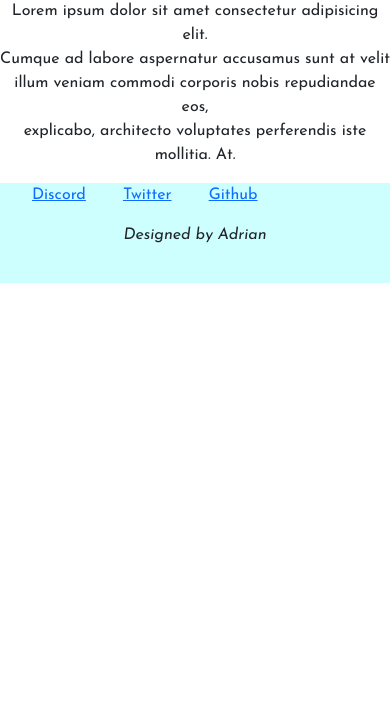
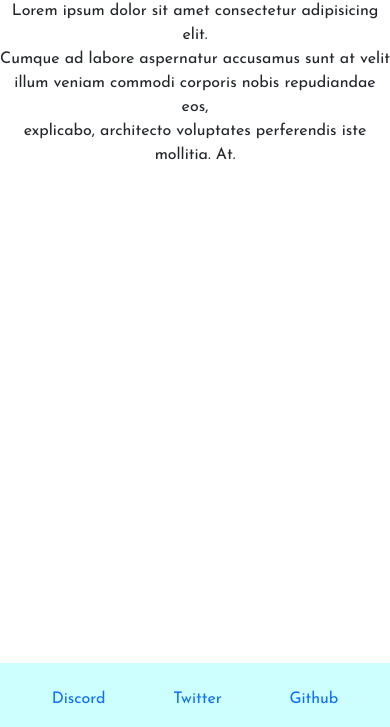
Before and after one commit to AdrianAddesso/PF-WebDev-Adrian-Addesso, a plain HTML site: page page/case1.html in a window 390 px wide. Shown: the part 117-844 px from the top of the page. Drawn offline with nearby package versions, Linux system fonts and the light colour scheme.

Commit message:
Implement responsive Footer Component in all pages

```diff
--- a/page/case1.html
+++ b/page/case1.html
@@ -54,8 +54,6 @@
                  </div>
              </div>
          </nav>
-
-
      <!--Case Description-->
          <main>
              <h1>Caso 1</h1>
@@ -63,18 +61,18 @@
          </main>
      <!--Footer-->
          <footer>
-             <!--Socials-->
-             <div>
-                 <ul class=".footer-ul-position">
-                     <li><a href="https://www.discord.com">Discord</a></li>
-                     <li><a href="https://www.Twitter.com">Twitter</a></li>
-                     <li><a href="https://www.Github.com">Github</a></li>
+             <!--Social Media links-->
+             <ul class="nav justify-content-evenly fixed-bottom">
+                 <li class="nav-item">
+                     <a class="nav-link" href="https://www.discord.com">Discord</a>
+                 </li>
+                 <li class="nav-item">
+                     <a class="nav-link " href="https://www.twitter.com">Twitter</a>
+                 </li>
+                 <li class="nav-item">
+                     <a class="nav-link" href="https://www.Github.com">Github</a>
+                 </li>
              </ul>
-             </div>
-            <!--Trademark-->
-             <div>
-                 <p>Designed by Adrian</p>
-             </div>
          </footer>
      <!--BS script declaration-->
          <script src="https://cdn.jsdelivr.net/npm/bootstrap@5.3.2/dist/js/bootstrap.bundle.min.js" integrity="sha384-C6RzsynM9kWDrMNeT87bh95OGNyZPhcTNXj1NW7RuBCsyN/o0jlpcV8Qyq46cDfL" crossorigin="anonymous"></script>
--- a/style.css
+++ b/style.css
@@ -80,22 +80,16 @@
     color: #212529;
 }
 /*Footer*/
-footer {
-    width: 100%;
-    height: 100px;
+.nav{
+    font-family: "josefin";
     background-color: #00ffff32;
-    font-family: "josefin";
+    padding-top: 0.5rem;
 }
-footer ul li {
-    list-style: none;
-    display: inline;
-    margin-right: 2rem;
-}
-.footer-ul-position{
-    display:inline;
-}
-footer p{
-    font-family: "josefin-italic"
+/*.fixed-bottom {
+    z-index:auto ;
+}*/
+.nav-link-color{
+    color: #004848;
 }
 /*General Text styles*/
 h1 {
```
Also changed, not shown: index.html (+12 -12 lines), page/case2.html (+11 -11 lines), page/case3.html (+11 -11 lines), page/contact.html (+11 -11 lines), page/portfolio.html (+11 -11 lines). Lines whose indentation alone changed are shown as unchanged.
